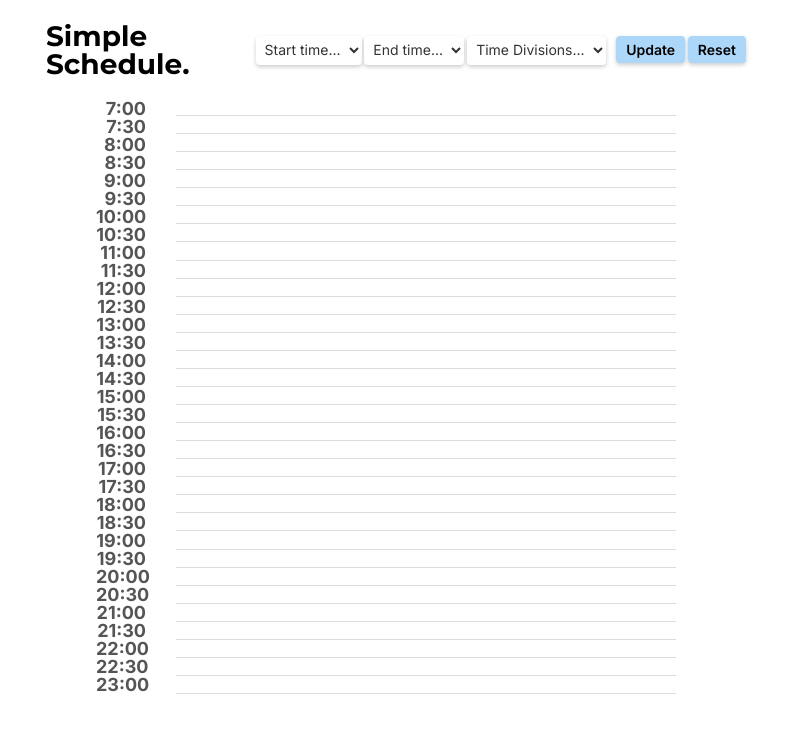
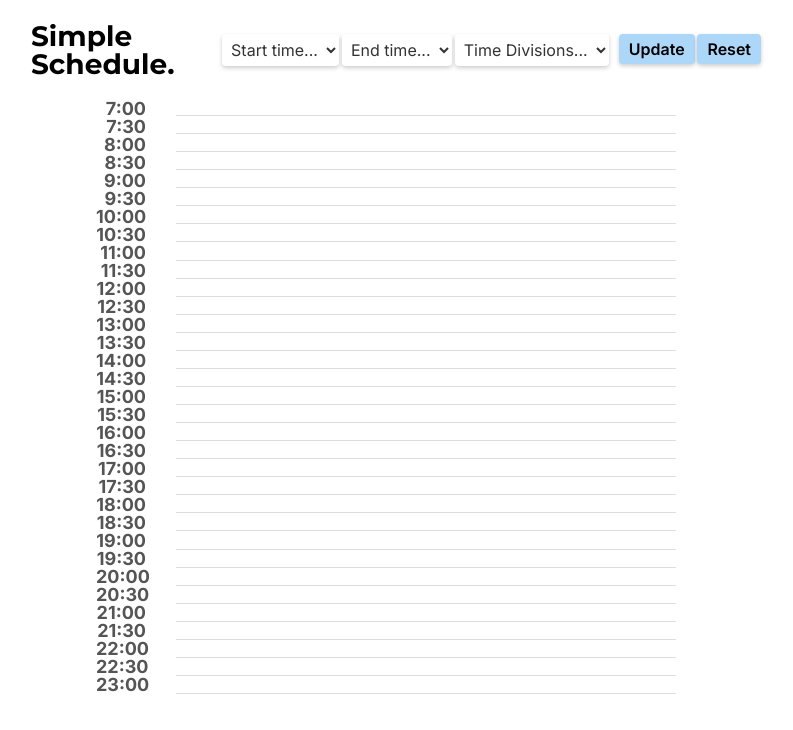
Before and after one commit to loganhartford/simple-schedule, a website built with Parcel: page index.html in a window 1280 px wide. Shown: the whole page, without its empty margins (244-1037 px from the left). Built offline with nearby package versions, Linux system fonts and the light colour scheme.

Commit message:
uncommented core-js import

```diff
--- a/src/css/general.css
+++ b/src/css/general.css
@@ -36,7 +36,7 @@ Default: 1
 /* GENRAL REUSABLE COMPONENTS */
 /**************************/
 .container {
-  width: 70rem;
+  width: 73rem;
   margin: 0 auto;
   margin-top: 2rem;
 }
--- a/src/css/style.css
+++ b/src/css/style.css
@@ -52,7 +52,7 @@ body {
 
 .config-form-select {
   font-family: 'Inter', sans-serif;
-  font-size: 1.4rem;
+  font-size: 1.6rem;
   border: none;
   border-radius: 4px;
   padding: 0.5rem;
@@ -74,7 +74,7 @@ body {
 }
 .btn {
   font-family: 'Inter', sans-serif;
-  font-size: 1.4rem;
+  font-size: 1.6rem;
   font-weight: 600;
   border: none;
   border-radius: 4px;
--- a/src/js/controller.js
+++ b/src/js/controller.js
@@ -1,4 +1,4 @@
-// import 'core-js/stable';
+import 'core-js/stable';
 import * as model from './model.js';
 import headerView from './views/headerView.js';
 import scheduleView from './views/scheduleView.js';
```
